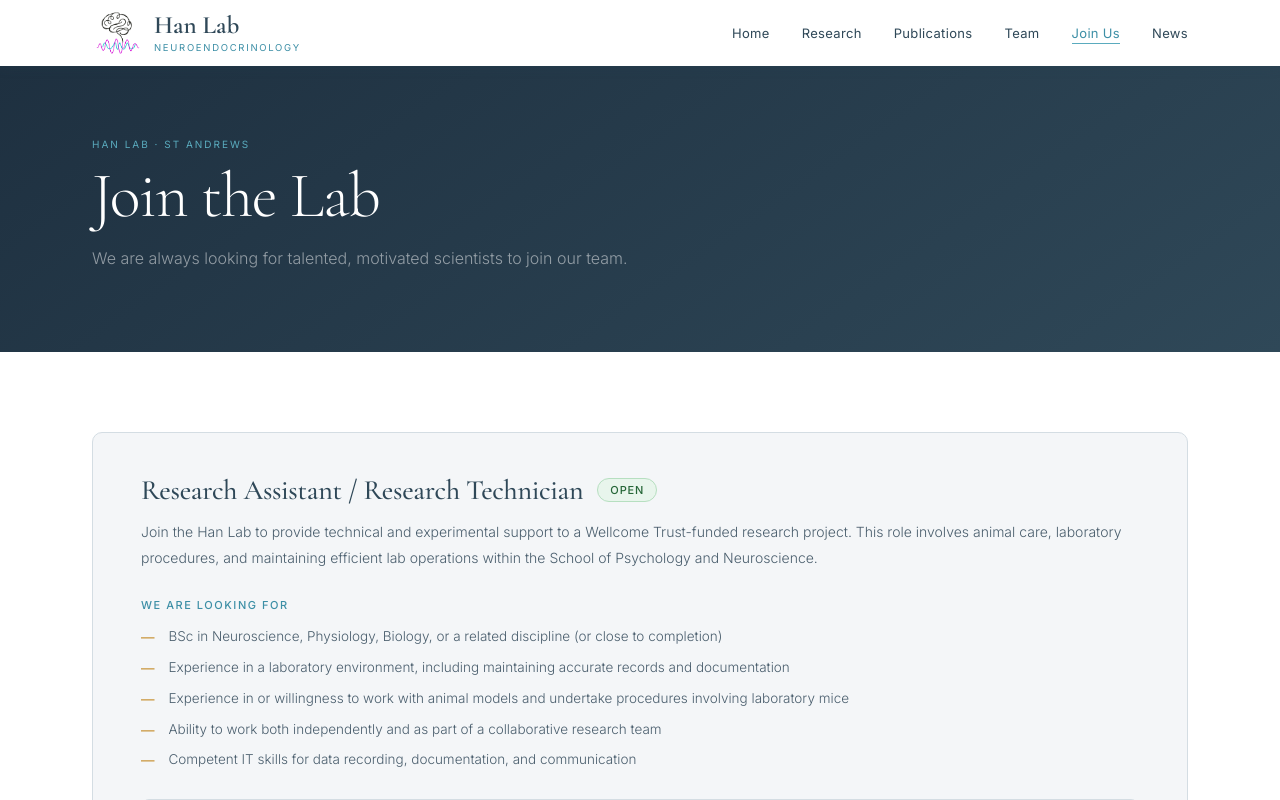
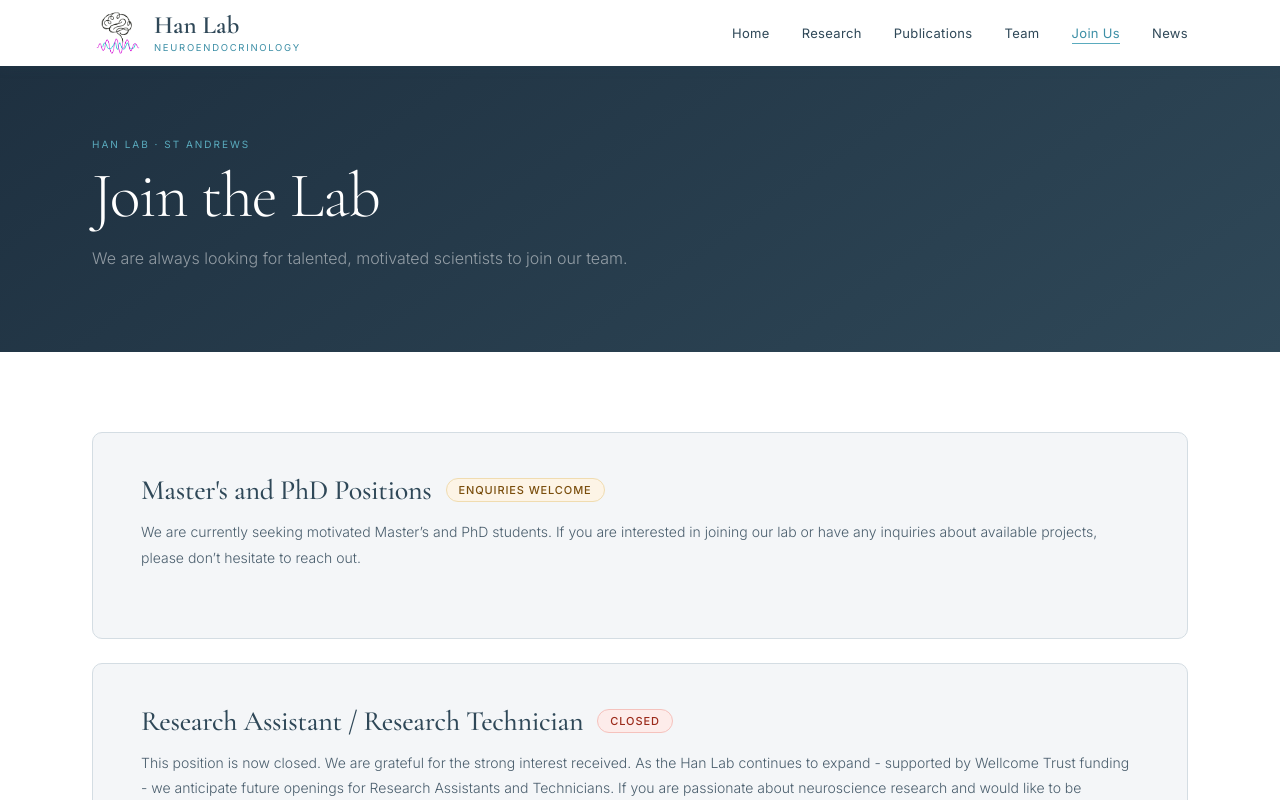
Before and after one commit to hanneuroendo/lab-on-the-web, a React (Vite) app: page /join in a window 1280 px wide. Shown: the top 800 px of the page. Built offline with nearby package versions, Linux system fonts and the light colour scheme.

Commit message:
Update RA position to closed with lab expansion message

```diff
--- a/src/data/positions.js
+++ b/src/data/positions.js
@@ -1,18 +1,4 @@
 export const POSITIONS = [
-  {
-    title: "Research Assistant / Research Technician",
-    icon: "flask",
-    status: "Open",
-    desc: "Join the Han Lab to provide technical and experimental support to a Wellcome Trust-funded research project. This role involves animal care, laboratory procedures, and maintaining efficient lab operations within the School of Psychology and Neuroscience.",
-    reqs: [
-      "BSc in Neuroscience, Physiology, Biology, or a related discipline (or close to completion)",
-      "Experience in a laboratory environment, including maintaining accurate records and documentation",
-      "Experience in or willingness to work with animal models and undertake procedures involving laboratory mice",
-      "Ability to work both independently and as part of a collaborative research team",
-      "Competent IT skills for data recording, documentation, and communication",
-    ],
-    how: "Apply online via the university careers website and quote reference number AR3261. Your application should include a cover letter outlining your interest and experience, a CV, and the names and contacts of three referees.",
-  },
   {
     title: "Master's and PhD Positions",
     icon: "mortarboard",
@@ -21,4 +7,18 @@ export const POSITIONS = [
     reqs: [],
     how: "",
   },
+  {
+    title: "Research Assistant / Research Technician",
+    icon: "flask",
+    status: "Closed",
+    desc: "This position is now closed. We are grateful for the strong interest received. As the Han Lab continues to expand - supported by Wellcome Trust funding - we anticipate future openings for Research Assistants and Technicians. If you are passionate about neuroscience research and would like to be considered for upcoming roles, we welcome speculative enquiries.",
+    // reqs: [
+    //   "BSc in Neuroscience, Physiology, Biology, or a related discipline (or close to completion)",
+    //   "Experience in a laboratory environment, including maintaining accurate records and documentation",
+    //   "Experience in or willingness to work with animal models and undertake procedures involving laboratory mice",
+    //   "Ability to work both independently and as part of a collaborative research team",
+    //   "Competent IT skills for data recording, documentation, and communication",
+    // ],
+    // how: "Apply online via the university careers website and quote reference number AR3261. Your application should include a cover letter outlining your interest and experience, a CV, and the names and contacts of three referees.",
+  },
 ];
```
